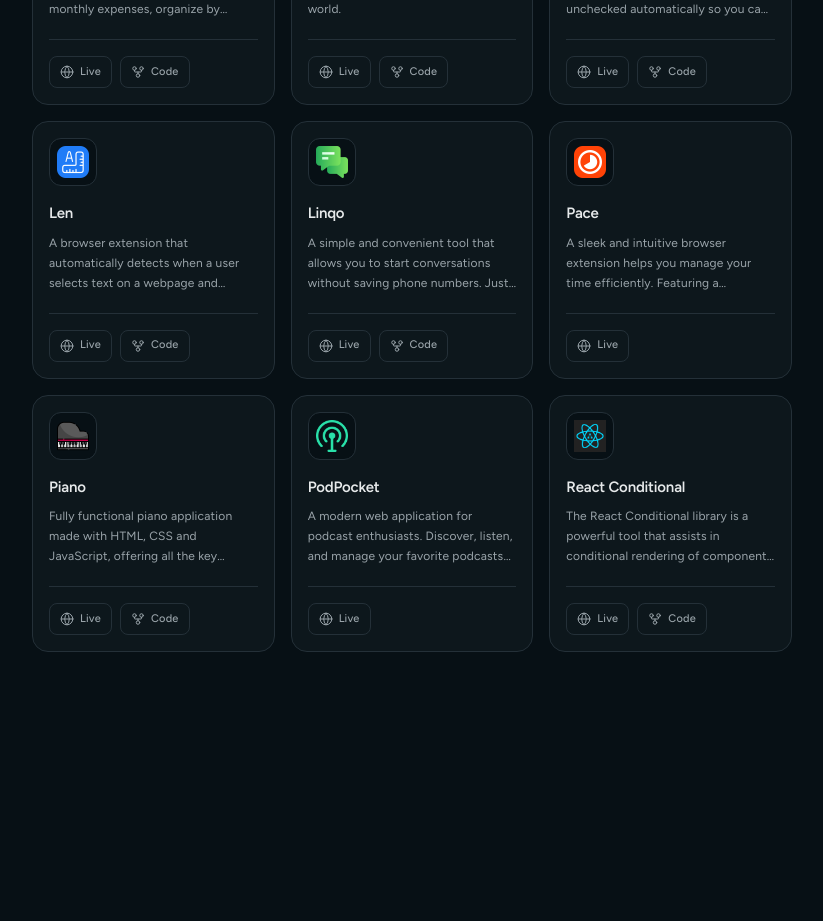
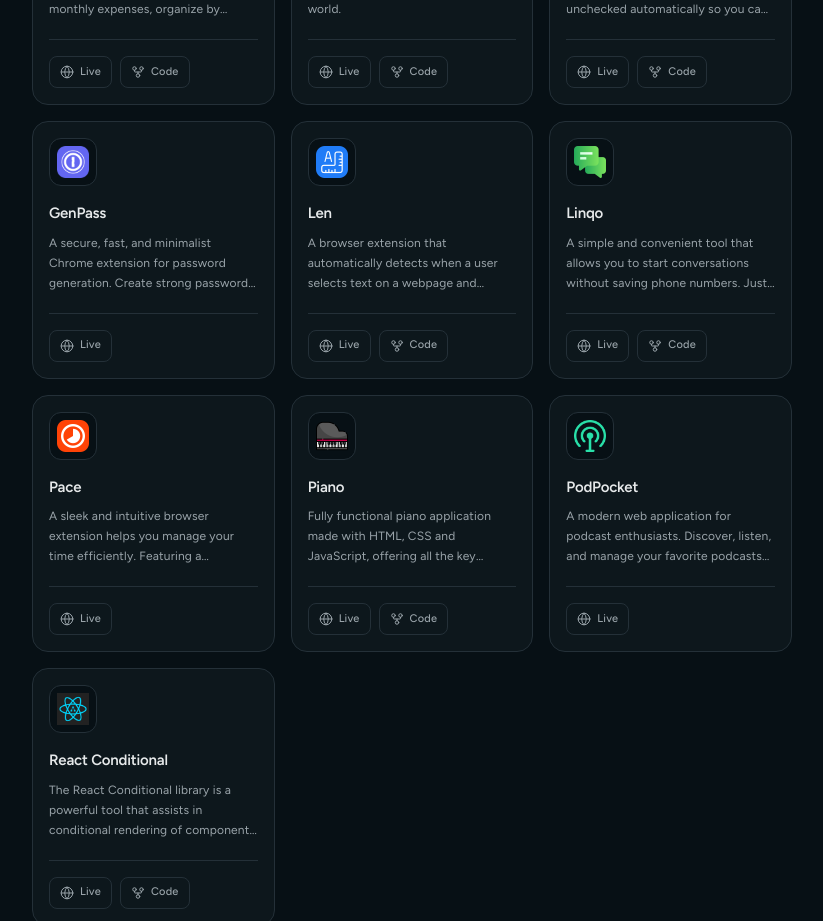
Before and after one commit to glhrmoura/glhrmoura, a React (Vite) app: page / in a window 1280 px wide. Shown: the part 1000-1921 px from the top of the page, without its empty margins (228-1051 px from the left). Before the commit the page ends 1796 px from the top, so only its background shows below. Built offline with nearby package versions, Linux system fonts and the light colour scheme.

Commit message:
feat: add GenPass to projects

```diff
--- a/src/data/index.tsx
+++ b/src/data/index.tsx
@@ -61,6 +61,14 @@ export const projectList: Project[] = [
     }
   },
   {
+    title: 'GenPass',
+    imageUrl: '/assets/projects/genpass.png',
+    description: 'projects.genpass.description',
+    link: {
+      page: 'https://github.com/glhrmoura/genpass',
+    }
+  },
+  {
     title: 'Len',
     imageUrl: '/assets/projects/len.png',
     description: 'projects.len.description',
--- a/src/i18n/translations/de-de.ts
+++ b/src/i18n/translations/de-de.ts
@@ -40,5 +40,8 @@ export default {
     len: {
       description: 'Eine Browser-Erweiterung, die automatisch erkennt, wenn ein Benutzer Text auf einer Webseite auswählt und die Zeichenanzahl in Echtzeit anzeigt. Dieses Tool ist für Schriftsteller, Redakteure und alle gedacht, die die Textlänge schnell überwachen müssen.'
     },
+    genpass: {
+      description: 'Eine sichere, schnelle und minimalistische Chrome-Erweiterung zur Passwortgenerierung. Erstellen Sie starke Passwörter lokal mit kryptografisch sicherer Zufälligkeit, wählen Sie Länge und Zeichentypen, schließen Sie ähnliche Zeichen aus und kopieren Sie mit einem Klick.'
+    },
   },
 };
--- a/src/i18n/translations/en-us.ts
+++ b/src/i18n/translations/en-us.ts
@@ -40,5 +40,8 @@ export default {
     len: {
       description: 'A browser extension that automatically detects when a user selects text on a webpage and displays the character count in real time. This tool is designed for writers, editors, and anyone who needs to monitor text length quickly.'
     },
+    genpass: {
+      description: 'A secure, fast, and minimalist Chrome extension for password generation. Create strong passwords locally with crypto-secure randomness, choose length and character types, exclude similar characters, and copy with one click.'
+    },
   },
 };
--- a/src/i18n/translations/es-es.ts
+++ b/src/i18n/translations/es-es.ts
@@ -40,5 +40,8 @@ export default {
     len: {
       description: 'Extensión de navegador que detecta automáticamente cuando un usuario selecciona texto en una página web y muestra el recuento de caracteres en tiempo real. Herramienta diseñada para escritores, editores y cualquier persona que necesite monitorear la longitud del texto rápidamente.'
     },
+    genpass: {
+      description: 'Una extensión de Chrome segura, rápida y minimalista para generar contraseñas. Crea contraseñas fuertes localmente con aleatoriedad criptográficamente segura, elige longitud y tipos de caracteres, excluye caracteres similares y copia con un clic.'
+    },
   },
 };
--- a/src/i18n/translations/it-it.ts
+++ b/src/i18n/translations/it-it.ts
@@ -40,5 +40,8 @@ export default {
     len: {
       description: 'Un\'estensione del browser che rileva automaticamente quando un utente seleziona testo su una pagina web e visualizza il conteggio dei caratteri in tempo reale. Strumento progettato per scrittori, editori e chiunque abbia bisogno di monitorare rapidamente la lunghezza del testo.'
     },
+    genpass: {
+      description: 'Un\'estensione Chrome sicura, veloce e minimalista per generare password. Crea password forti localmente con casualità crittograficamente sicura, scegli lunghezza e tipi di caratteri, escludi caratteri simili e copia con un clic.'
+    },
   },
 };
--- a/src/i18n/translations/pt-br.ts
+++ b/src/i18n/translations/pt-br.ts
@@ -40,5 +40,8 @@ export default {
     len: {
       description: 'Extensão de navegador que detecta automaticamente quando um usuário seleciona texto em uma página da web e exibe a contagem de caracteres em tempo real. Ferramenta projetada para escritores, editores e qualquer pessoa que precise monitorar o comprimento do texto rapidamente.'
     },
+    genpass: {
+      description: 'Extensão do Chrome segura, rápida e minimalista para geração de senhas. Crie senhas fortes localmente com aleatoriedade criptograficamente segura, escolha comprimento e tipos de caracteres, exclua caracteres semelhantes e copie com um clique.'
+    },
   },
 };
```
Also changed, not shown: public/assets/projects/genpass.png (added), 1 other file (tests, documents, lock files or other folders).
